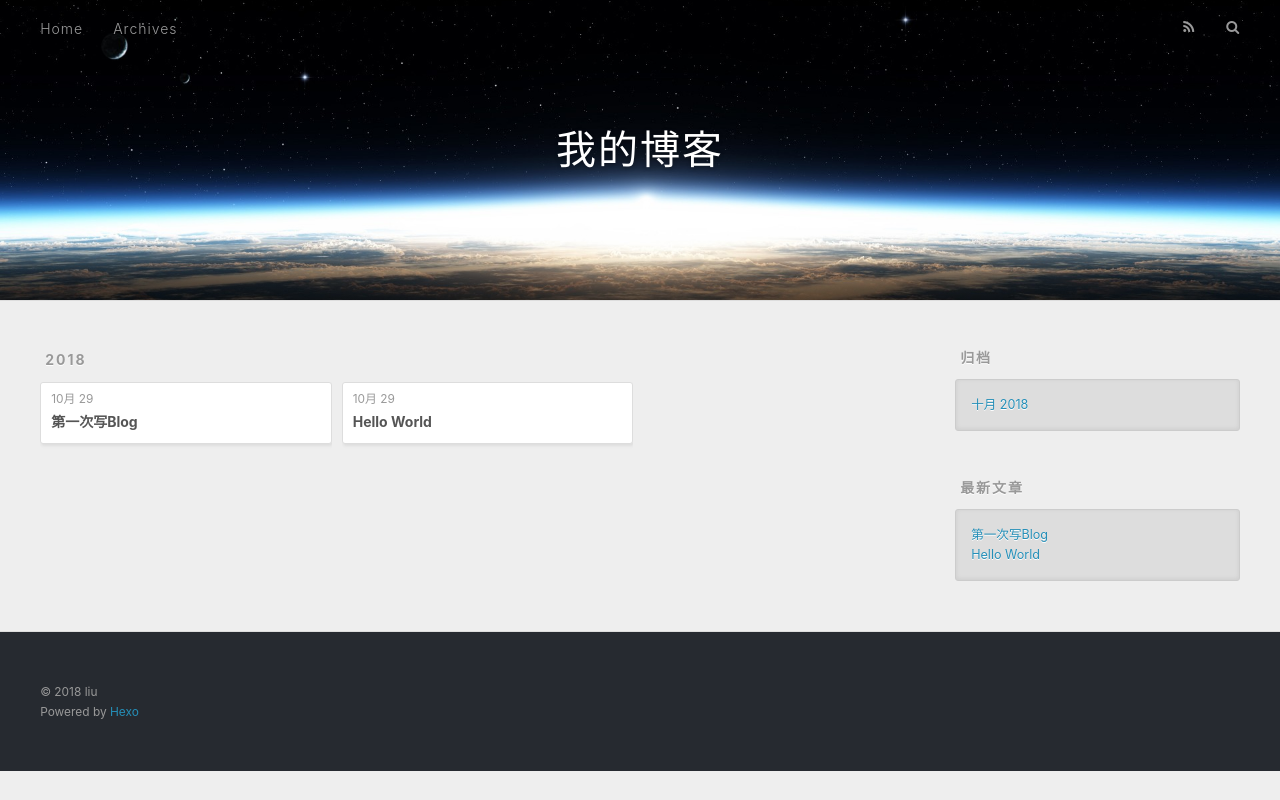
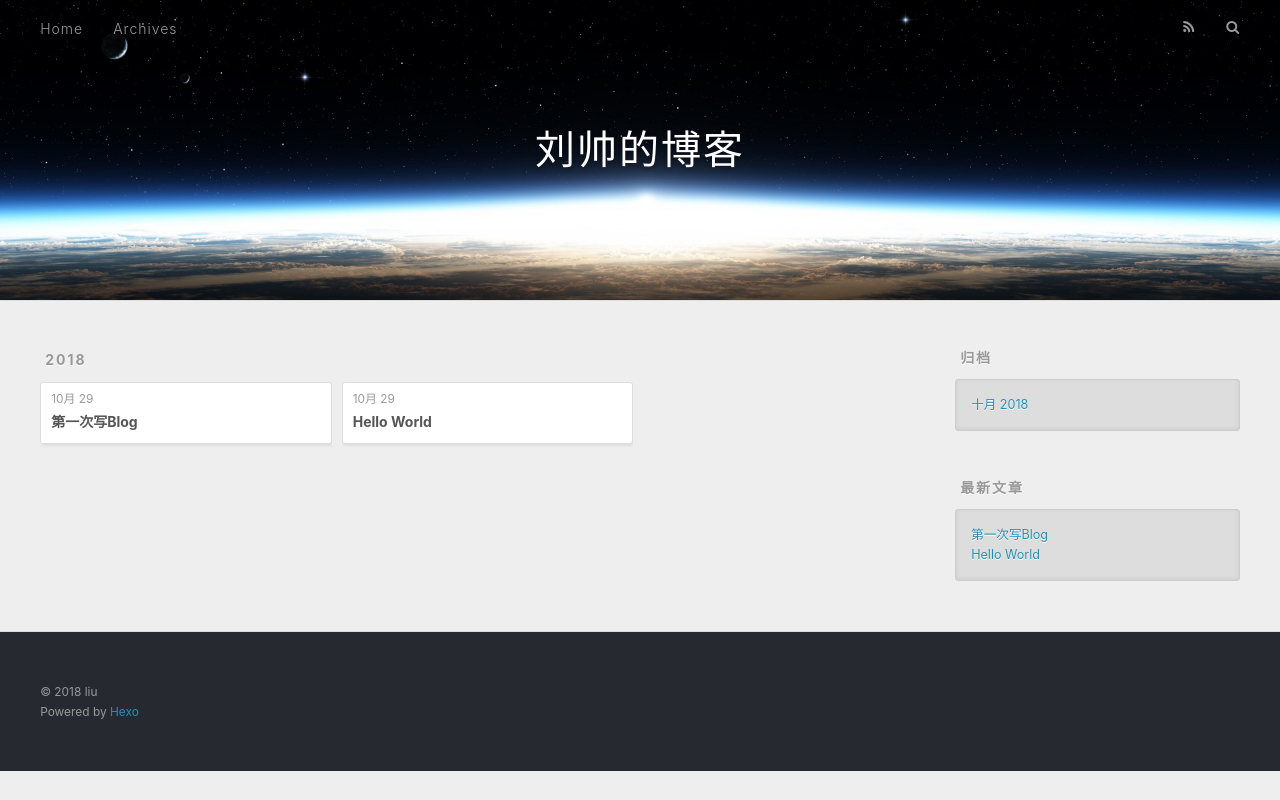
Before and after one commit to V5Coconut/V5Coconut.github.io, a plain HTML site: page archives/2018/10/index.html in a window 1280 px wide. Drawn offline with nearby package versions, Linux system fonts and the light colour scheme.

Commit message:
Site updated: 2018-10-30 09:53:25

```diff
--- a/archives/2018/10/index.html
+++ b/archives/2018/10/index.html
@@ -5,17 +5,17 @@
 
 
 
-  <title>归档: 2018/10 | 我的博客</title>
+  <title>归档: 2018/10 | 刘帅的博客</title>
   <meta name="viewport" content="width=device-width, initial-scale=1, maximum-scale=1">
   <meta property="og:type" content="website">
-<meta property="og:title" content="我的博客">
+<meta property="og:title" content="刘帅的博客">
 <meta property="og:url" content="http://yoursite.com/archives/2018/10/index.html">
-<meta property="og:site_name" content="我的博客">
+<meta property="og:site_name" content="刘帅的博客">
 <meta property="og:locale" content="zh-CN">
 <meta name="twitter:card" content="summary">
-<meta name="twitter:title" content="我的博客">
+<meta name="twitter:title" content="刘帅的博客">
 
-    <link rel="alternate" href="/atom.xml" title="我的博客" type="application/atom+xml">
+    <link rel="alternate" href="/atom.xml" title="刘帅的博客" type="application/atom+xml">
 
 
     <link rel="icon" href="/favicon.png">
@@ -34,7 +34,7 @@
   <div id="header-outer" class="outer">
     <div id="header-title" class="inner">
       <h1 id="logo-wrap">
-        <a href="/" id="logo">我的博客</a>
+        <a href="/" id="logo">刘帅的博客</a>
       </h1>
 
     </div>
```
Also changed, not shown: 2018/10/29/2018-10-29-第一次写Blog-md/index.html (+4 -4 lines), 2018/10/29/hello-world/index.html (+4 -4 lines), archives/2018/index.html (+6 -6 lines), archives/index.html (+6 -6 lines), index.html (+6 -6 lines).
